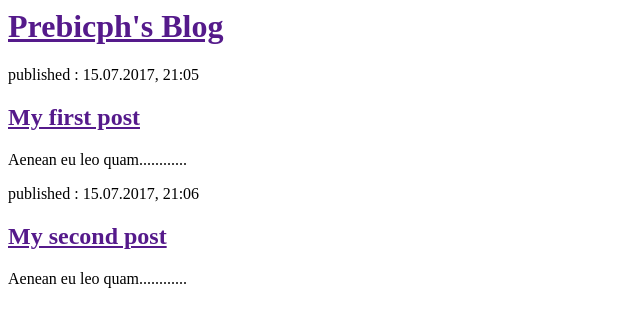
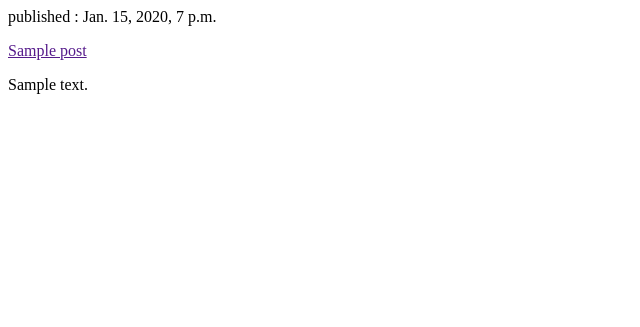
Before and after one commit to prebicph/my-first-blog, a Django app: template blog/templates/blog/post_list.html in a window 1280 px wide. Shown: the top 327 px of the page, without its empty margins (0-640 px from the left). Run offline with Django 3.2, Linux system fonts and the light colour scheme; the template is opened without the code that fills it: values that come from a table or form of the project are taken from there, others are empty; tables that the repository leaves empty hold one stand-in row (values such as "Sample post").

Commit message:
Modifed template to display posts from database

```diff
--- a/blog/templates/blog/post_list.html
+++ b/blog/templates/blog/post_list.html
@@ -2,20 +2,12 @@
   <head>
     <title>Prebicph's blog</title>
   <body>
-    <div>
-      <h1><a href="">Prebicph's Blog</a></h1>
-    </div>
-
-    <div>
-      <p>published : 15.07.2017, 21:05</p>
-      <h2><a href="">My first post</a></h2>
-      <p> Aenean eu leo quam............</p>
-    </div>
-
-    <div>
-      <p>published : 15.07.2017, 21:06</p>
-      <h2><a href="">My second post</a></h2>
-      <p> Aenean eu leo quam............</p>
-    </div>
+{% for post in posts %}
+<div>
+  <p>published : {{post.published_date }} </p>
+  <p><a href="">{{post.title}}</a></p>
+  <p>{{ post.text|linebreaksbr }}
+</div>
+{% endfor %}
   </body>
 </html>
--- a/blog/views.py
+++ b/blog/views.py
@@ -1,6 +1,9 @@
 from django.shortcuts import render
+from django.utils import timezone
+from .models import Post
 
 # Create your views here.
 
 def post_list(request):
-    return render(request, 'blog/post_list.html', {})
+    posts = Post.objects.filter(published_date__lte=timezone.now()).order_by('published_date')
+    return render(request, 'blog/post_list.html', {'posts':posts})
--- a/mysite/settings.py
+++ b/mysite/settings.py
@@ -25,7 +25,7 @@ SECRET_KEY = '-llb97uca5k1&!4d+q^vgd1j3bnkro=fcoo1=*oi_@1+6@i5*k'
 # SECURITY WARNING: don't run with debug turned on in production!
 DEBUG = True
 
-ALLOWED_HOSTS = ['127.0.0.1', '.pythonaywhere.com']
+ALLOWED_HOSTS = ['127.0.0.1', '.pythonanywhere.com']
 
 
 # Application definition
```
